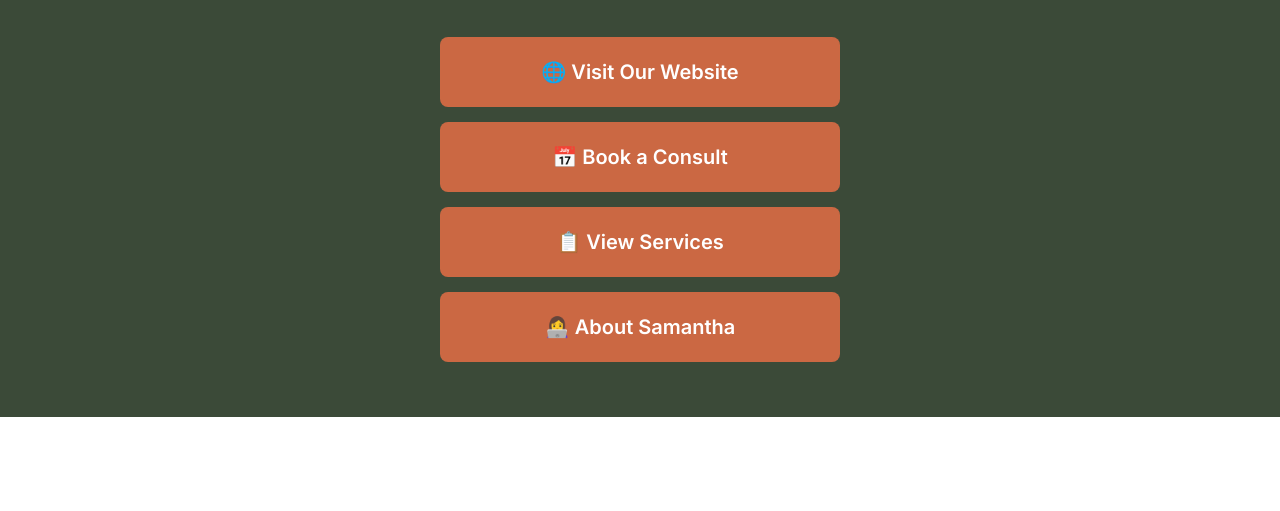
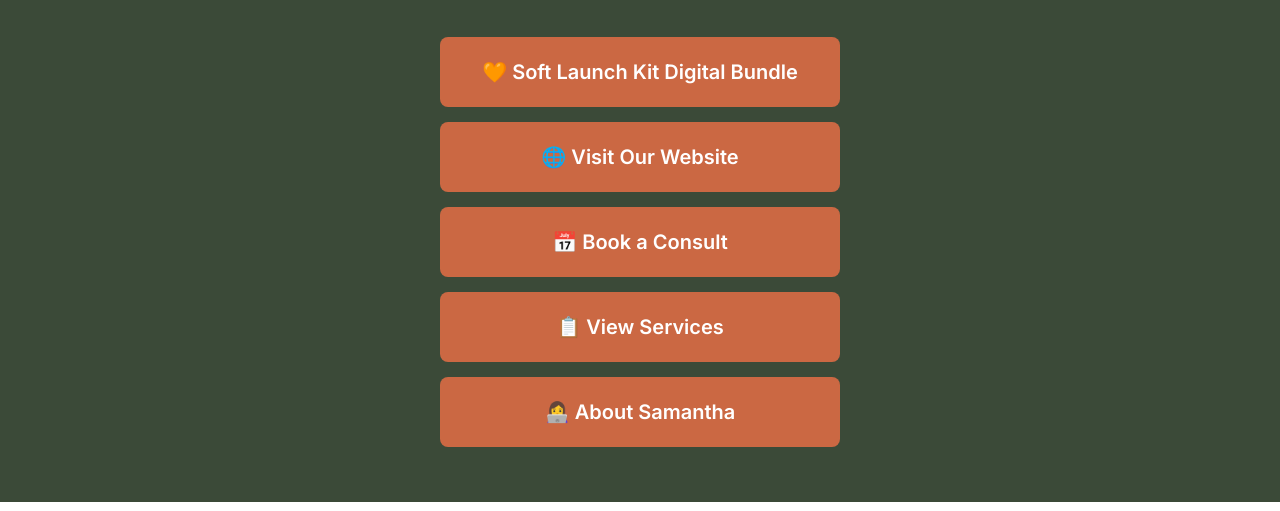
Before and after one commit to ThankYouSamIAm/tgidstudio-site, a plain HTML site: page Hello.html in a window 1280 px wide. Shown: the part 289-800 px from the top of the page. Drawn offline with nearby package versions, Linux system fonts and the light colour scheme.

Commit message:
Update Hello.html

```diff
--- a/Hello.html
+++ b/Hello.html
@@ -66,6 +66,7 @@
   <h1><a href="https://www.instagram.com/tgidstudio/?utm_source=ig_web_button_share_sheet" class="handle-link" target="_blank">@tgidstudio</a></h1>
   <p class="tagline">The Good I'll Do — in every scroll, strategy & story.</p>
 
+  <a href="https://payhip.com/b/Ov1UI" target="_blank" class="link-button">🧡 Soft Launch Kit Digital Bundle</a>
   <a href="https://tgidstudio.com" class="link-button" target="_blank">🌐 Visit Our Website</a>
   <a href="https://calendly.com/hello-tgidstudio" class="link-button" target="_blank">📅 Book a Consult</a>
   <a href="https://tgidstudio.com/services.html" class="link-button">📋 View Services</a>
```
